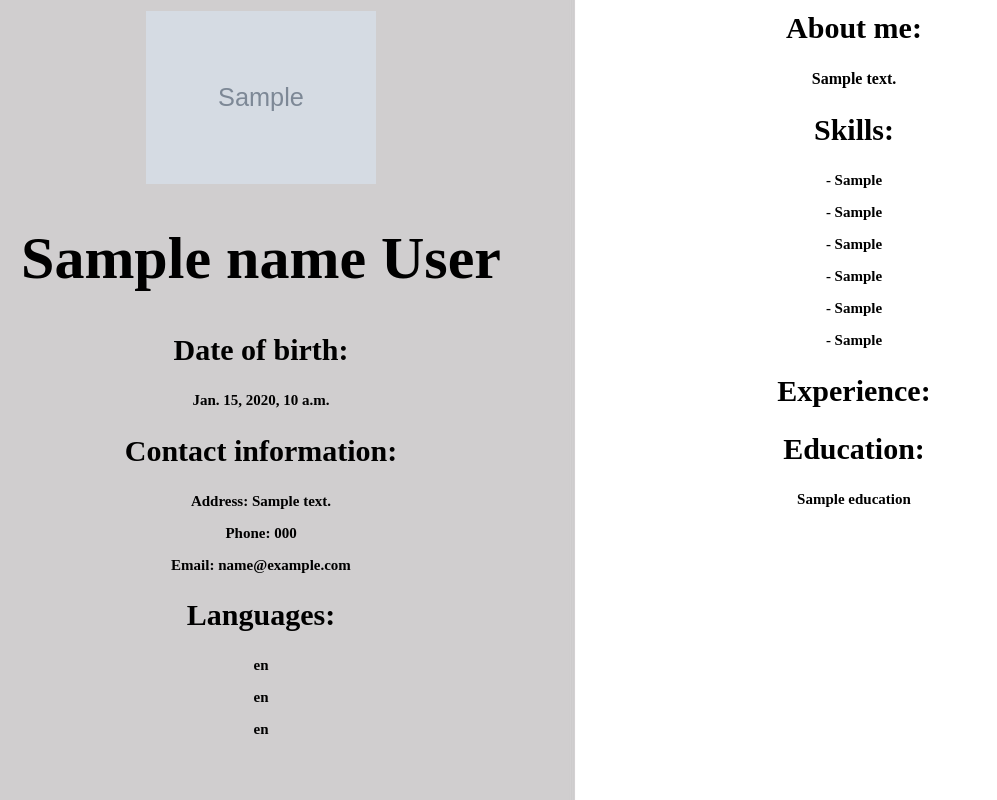
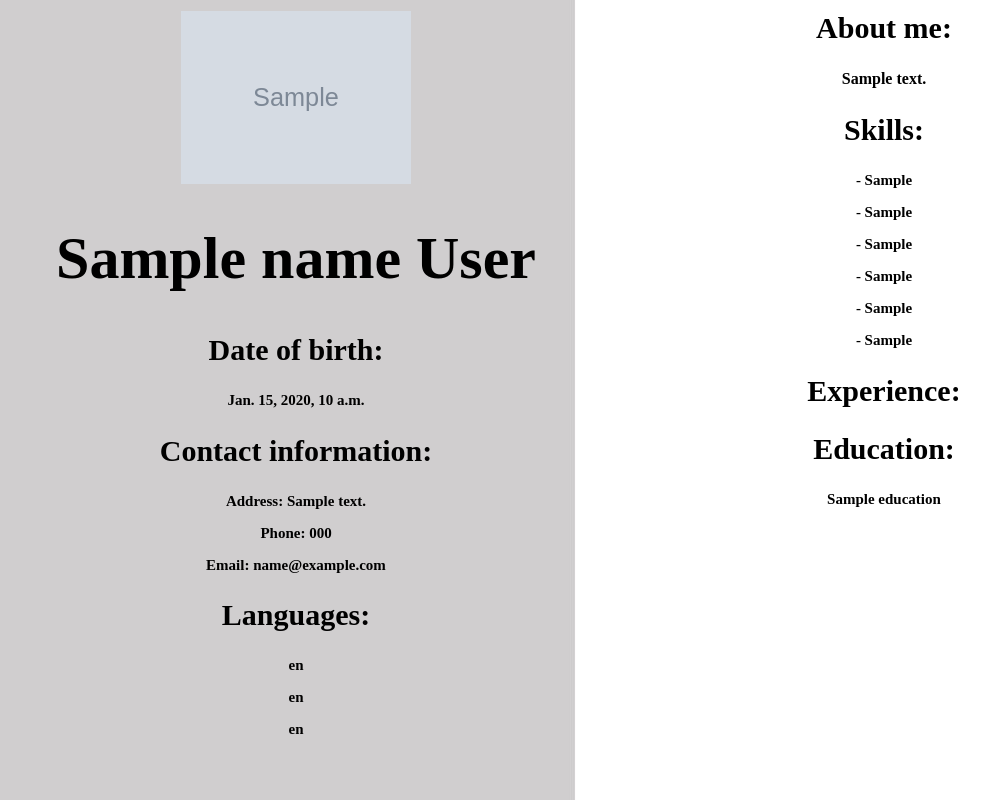
Before and after one commit to kamildoman/django-cv-maker, a Django app: template cvbuilder/form/templates/form/result.html in a window 1280 px wide. Shown: the whole page, without its empty margins (0-997 px from the left). Run offline with Django 3.2, Linux system fonts and the light colour scheme; the template is opened without the code that fills it: most values are stand-ins (such as "Sample title", 1, 10 or a date in 2020); grey boxes marked "Sample" are stand-in pictures; lists and menus that the app fills with data are empty.

Commit message:
styleschange

```diff
--- a/cvbuilder/form/static/form/style.css
+++ b/cvbuilder/form/static/form/style.css
@@ -1,8 +1,6 @@
 body {
     text-align: center;
 }
-
-
 
 
 h1 {
@@ -22,13 +20,18 @@ h3 {
 
 
 .firsthalf {
-    width: 500px;
+    width: 570px;
+    overflow:hidden;
 }
 
 .secondhalf {
     vertical-align: top;
-    width: 500px;
-    padding-left: 90px;
+    width: 400px;
+    padding-left: 100px;
+    overflow:hidden;
+
+
+
 }
 
 .skills {
@@ -46,6 +49,7 @@ p {
     width: 100%;
     font-weight: bolder;
 }
+
 
 
 .inputclass {
```
Also changed, not shown: cvbuilder/db.sqlite3, 2 other files.
